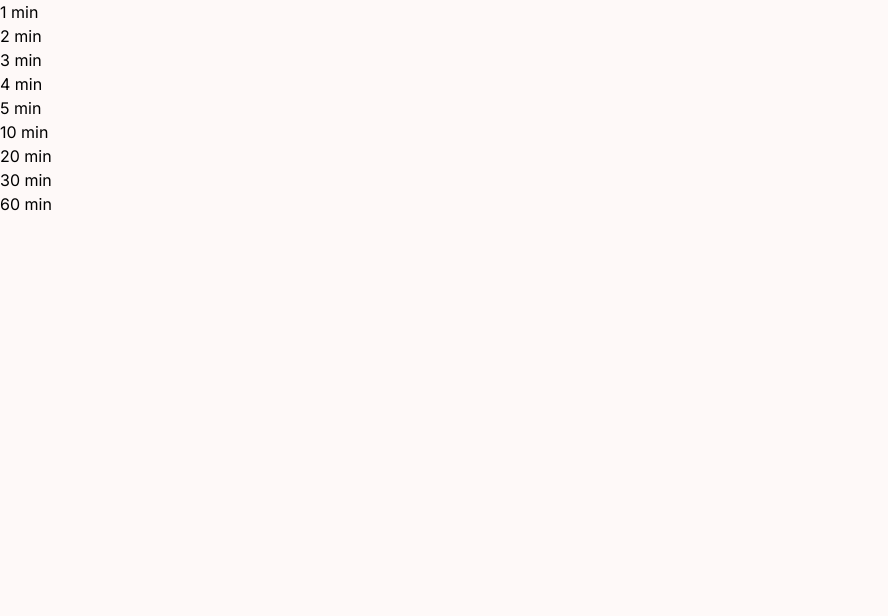
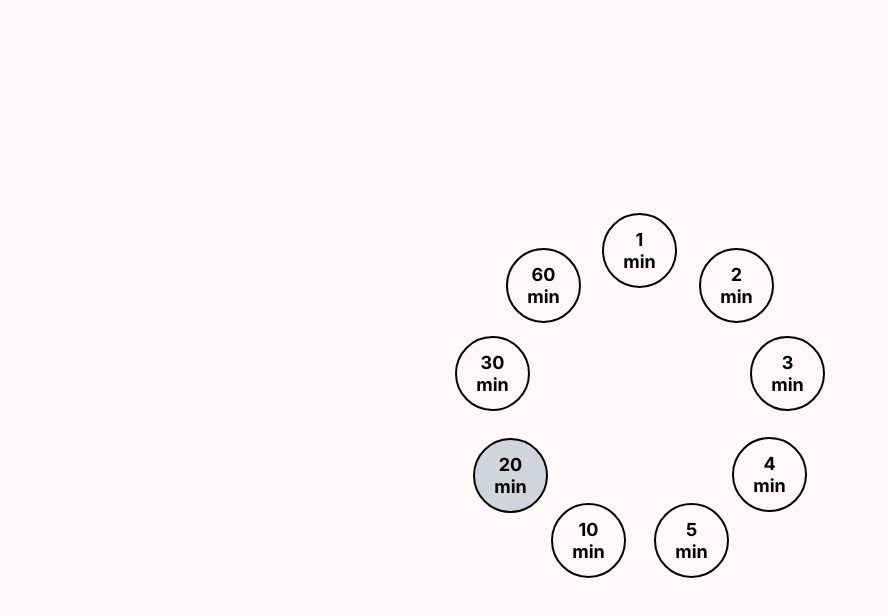
Before and after one commit to samueleiche/om.samueleiche.com, a Vue app: page / in a window 1280 px wide. Shown: the top 616 px of the page, without its empty margins (0-888 px from the left). Built offline with nearby package versions, Linux system fonts and the light colour scheme; no server answers.

Commit message:
add LotusMenu

```diff
--- a/src/components/views/menu/MenuView.vue
+++ b/src/components/views/menu/MenuView.vue
@@ -1,11 +1,11 @@
 <template>
 	<AppLayout>
-		<div v-for="option of intervalOptions" :key="option.id" @click="onClick(option)">
-			{{ option.value }}
-		</div>
+		<LotusMenu :options="intervalOptions" :modelValue="activeIntervalId" @update:modelValue="onChange" />
 
 		<Teleport to="#app-overlays">
-			<CountDownOverlay v-if="isOverlayActive(OverlayName.CountDown)" />
+			<AppOverlayTransition>
+				<CountDownOverlay v-if="isOverlayActive(OverlayName.CountDown)" />
+			</AppOverlayTransition>
 		</Teleport>
 	</AppLayout>
 </template>
@@ -17,14 +17,29 @@ import { store } from '../../../store'
 import { useCountDown } from '../../../composables/global/useCountDown'
 import { useViewController } from '../../../composables/global/useViewController'
 import { useOverlay, OverlayName } from '../../../composables/global/useOverlay'
-import { intervalOptions, IntervalOption } from './intervalOptions'
+import LotusMenu, { MenuOption } from './components/LotusMenu.vue'
 
 import AppLayout from '../../app/AppLayout.vue'
+import AppOverlayTransition from '../../app/AppOverlayTransition.vue'
 import CountDownOverlay from './components/CountDownOverlay.vue'
+
+export const intervalOptions: MenuOption[] = [
+	{ id: '1', text: '1 min' },
+	{ id: '2', text: '2 min' },
+	{ id: '3', text: '3 min' },
+	{ id: '4', text: '4 min' },
+	{ id: '5', text: '5 min' },
+	{ id: '10', text: '10 min' },
+	{ id: '20', text: '20 min' },
+	{ id: '30', text: '30 min' },
+	{ id: '60', text: '60 min' },
+]
 
 export default defineComponent({
 	components: {
 		AppLayout,
+		AppOverlayTransition,
+		LotusMenu,
 		CountDownOverlay,
 	},
 	setup() {
@@ -34,8 +49,8 @@ export default defineComponent({
 
 		const activeIntervalId = computed(() => store.state.activeIntervalId)
 
-		function onClick(option: IntervalOption) {
-			store.actions.setActiveIntervalId(option.id)
+		function onChange(intervalId: string) {
+			store.actions.setActiveIntervalId(intervalId)
 
 			startTimer(3, () => {
 				setActiveView(AppView.TIMER)
@@ -56,7 +71,7 @@ export default defineComponent({
 		return {
 			activeIntervalId,
 			intervalOptions,
-			onClick,
+			onChange,
 			OverlayName,
 			isOverlayActive,
 		}
--- /dev/null
+++ b/src/components/views/menu/components/LotusMenu.vue
@@ -0,0 +1,125 @@
+<template>
+	<div class="lotus-menu">
+		<div
+			v-for="option of computedOptions"
+			:key="option.id"
+			:style="option.style"
+			:class="['lotus-menu-option', { 'lotus-menu-option-active': modelValue === option.id }]"
+			@click="onClick(option)"
+		>
+			<span>{{ option.text }}</span>
+		</div>
+	</div>
+</template>
+
+<script lang="ts">
+import { defineComponent, PropType, computed } from 'vue'
+import { toPx, m2PI } from '../../../../utils'
+import { useWindowSize } from '../../../../composables/useWindowSize'
+
+const MAX_RADIUS = 150
+const MIN_RADIUS = 100
+
+const MIN_ELEM_SIZE = 50
+const ELEM_SIZE_RATIO = MIN_RADIUS / MIN_ELEM_SIZE
+
+const MIN_FONT_SIZE = 12
+const FONT_SIZE_RATIO = MIN_ELEM_SIZE / MIN_FONT_SIZE
+
+export interface MenuOption {
+	id: string
+	text: string
+	style?: {
+		position: string
+		height: string
+		width: string
+		left: string
+		top: string
+	}
+}
+
+export default defineComponent({
+	emits: ['update:modelValue'],
+	props: {
+		modelValue: {
+			type: String,
+		},
+		options: {
+			type: Array as PropType<MenuOption[]>,
+			required: true,
+		},
+	},
+	setup(props, { emit }) {
+		const { width: windowWidth, height: windowHeight } = useWindowSize()
+		const { round, max, min, cos, sin, PI } = Math
+
+		const computedOptions = computed(() => {
+			const radius = max(min(windowWidth.value / 3, MAX_RADIUS), MIN_RADIUS)
+			const elemSize = radius / ELEM_SIZE_RATIO
+			const fontSize = elemSize / FONT_SIZE_RATIO
+
+			const result = []
+			const step = m2PI / props.options.length
+			let angle = PI * 3.5
+
+			for (const entry of props.options) {
+				const x = round(windowWidth.value / 2 + radius * cos(angle) - elemSize / 2)
+				const y = round(windowHeight.value / 2 + radius * sin(angle) - elemSize / 2)
+
+				const style = {
+					position: 'absolute',
+					fontSize: toPx(fontSize),
+					height: toPx(elemSize),
+					width: toPx(elemSize),
+					left: toPx(x),
+					top: toPx(y),
+				}
+
+				angle += step
+
+				result.push({ ...entry, style })
+			}
+
+			return result
+		})
+
+		function onClick(option: MenuOption) {
+			emit('update:modelValue', option.id)
+		}
+
+		return {
+			onClick,
+			computedOptions,
+		}
+	},
+})
+</script>
+
+<style lang="scss" scoped>
+.lotus-menu {
+	height: 100%;
+	width: 100%;
+}
+
+.lotus-menu-option {
+	display: inline-flex;
+	justify-content: center;
+	align-items: center;
+	text-align: center;
+	border-radius: 50%;
+	border: 2px solid #000;
+	font-weight: 700;
+	line-height: 1.2;
+	cursor: pointer;
+	user-select: none;
+	-webkit-tap-highlight-color: transparent;
+}
+
+.lotus-menu-option-active {
+	background-color: #d1d5db;
+}
+
+.lotus-menu-option span {
+	max-width: 2em;
+}
+</style>
--- a/src/components/views/menu/intervalOptions.ts
+++ /dev/null
@@ -1,16 +0,0 @@
-export interface IntervalOption {
-	id: string
-	value: string
-}
-
-export const intervalOptions = [
-	{ id: '1', value: '1 min' },
-	{ id: '2', value: '2 min' },
-	{ id: '3', value: '3 min' },
-	{ id: '4', value: '4 min' },
-	{ id: '5', value: '5 min' },
-	{ id: '10', value: '10 min' },
-	{ id: '20', value: '20 min' },
-	{ id: '30', value: '30 min' },
-	{ id: '60', value: '60 min' },
-]
```
